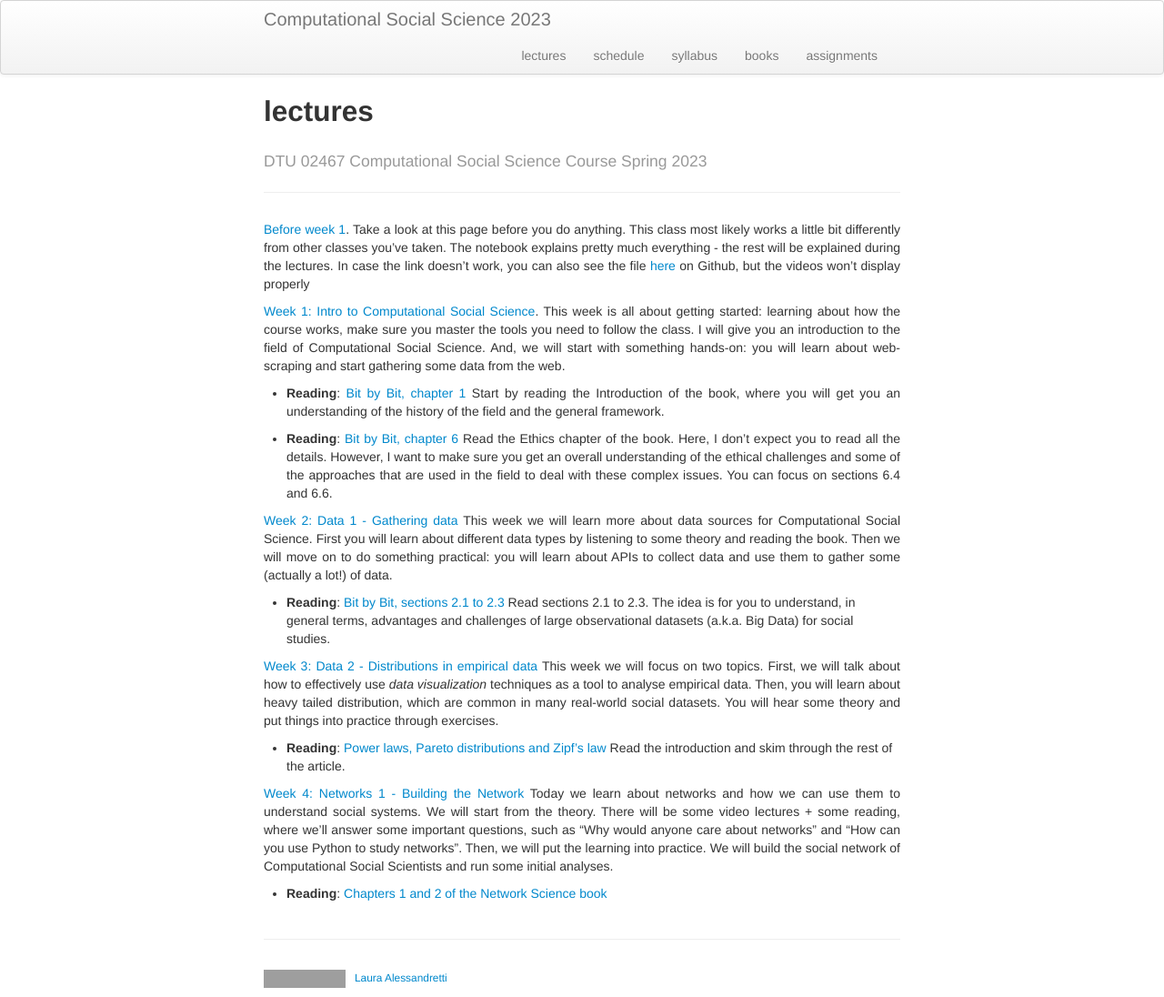
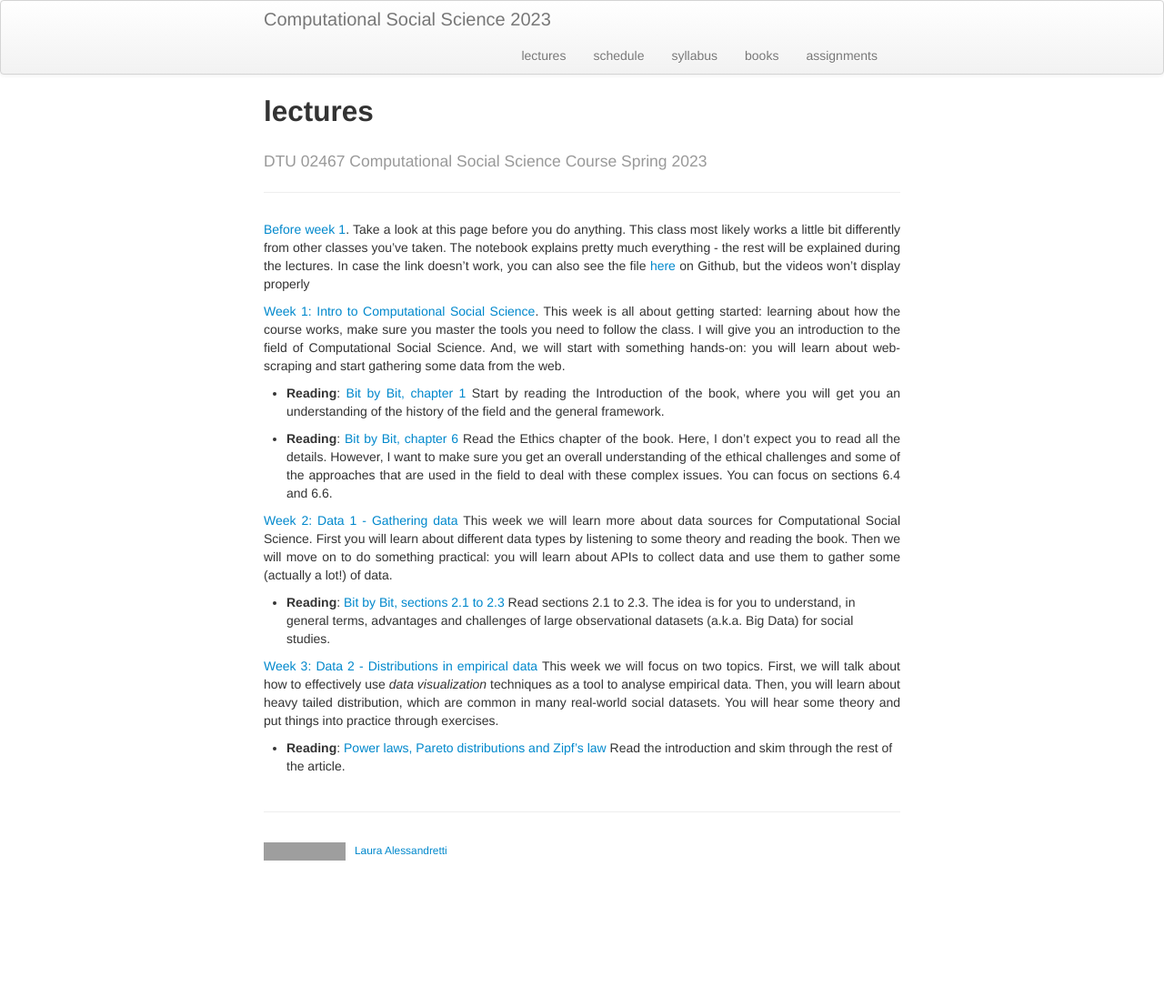
Before and after one commit to lalessan/comsocsci2023, a Jekyll site: the page built from docs/lectures.md, in a window 1280 px wide. Shown: the whole page at 91% size. Built offline with Jekyll 4.4.1, drawn with Linux system fonts in a browser that asks for light colours; after the commit the page ends 956 px from its top, so only the background shows below that; grey boxes are pictures that could not be loaded.

Commit message:
small changes

```diff
--- a/docs/lectures.md
+++ b/docs/lectures.md
@@ -22,7 +22,3 @@ description: A course led by Laura Alessandretti on Computational Social Science
  [Week 3: Data 2 - Distributions in empirical data](https://nbviewer.org/github/lalessan/comsocsci2023/blob/master/lectures/Week3.ipynb) This week we will focus on two topics. First, we will talk about how to effectively use _data visualization_ techniques as a tool to analyse empirical data. Then, you will learn about heavy tailed distribution, which are common in many real-world social datasets. You will hear some theory and put things into practice through exercises.
 
   * __Reading__: [Power laws, Pareto distributions and Zipf’s law](https://www.cs.cornell.edu/courses/cs6241/2019sp/readings/Newman-2005-distributions.pdf) Read the introduction and skim through the rest of the article.
-
-
-[Week 4: Networks 1 - Building the Network](https://nbviewer.org/github/lalessan/comsocsci2023/blob/master/lectures/Week4.ipynb) Today we learn about networks and how we can use them to understand social systems. We will start from the theory. There will be some video lectures + some reading, where we'll answer some important questions, such as "Why would anyone care about networks" and "How can you use Python to study networks". Then, we will put the learning into practice. We will build the social network of Computational Social Scientists and run some initial analyses.
- * __Reading__: [Chapters 1 and 2 of the Network Science book](http://networksciencebook.com/chapter/1)
```
Also changed, not shown: docs/schedule.md (+1 -1 lines), 1 other file.
